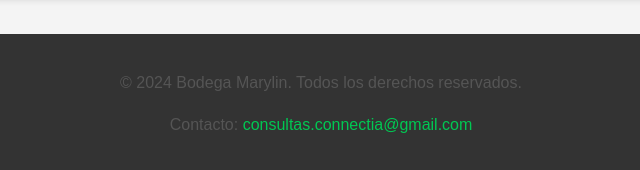
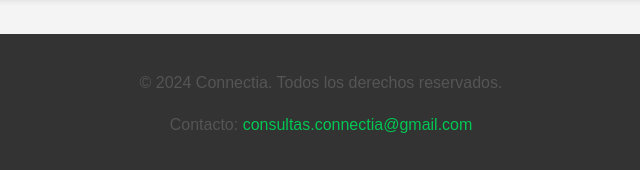
Before and after one commit to AngelTintaya/connectia, a plain HTML site: page index.html in a window 1280 px wide. Shown: the part 667-837 px from the top of the page, 319-959 px from the left. Drawn offline with Linux system fonts and the light colour scheme.

Commit message:
Updating footer

```diff
--- a/index.html
+++ b/index.html
@@ -92,7 +92,7 @@
 </section>
 
 <footer>
-  <p>&copy; 2024 Bodega Marylin. Todos los derechos reservados.</p>
+  <p>&copy; 2024 Connectia. Todos los derechos reservados.</p>
   <p>Contacto: <a href="mailto:consultas.connectia@gmail.com">consultas.connectia@gmail.com</a></p>
 </footer>
 
```
